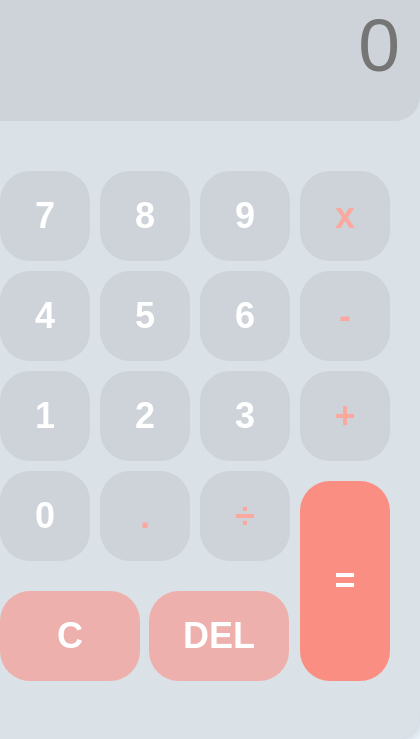
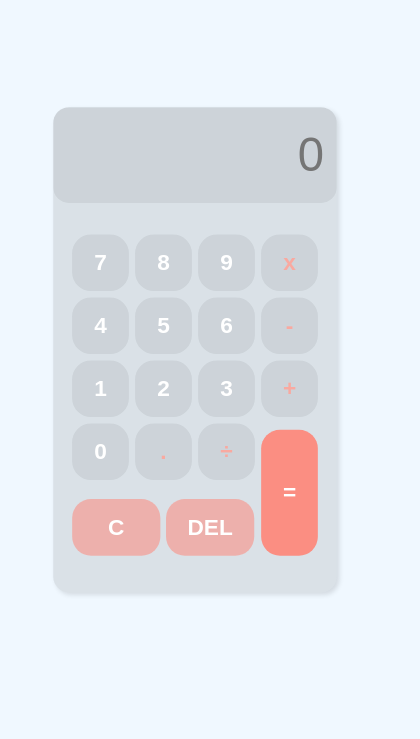
Before and after one commit to tomasjpn/Calculator-TOP, a website built with webpack: page src/index.html in a window 390 px wide. Shown: the part 117-856 px from the top of the page, 420 px wide, since content can reach past the window. Built offline with nearby package versions, Linux system fonts and the light colour scheme.

Commit message:
styles.css: Anzeige angepasst für andere Geräte wie Smartphones

```diff
--- a/src/styles.css
+++ b/src/styles.css
@@ -6,7 +6,8 @@ body {
     justify-content: center;
     align-items: center;
     min-height: 100vh;
-    margin: 0
+    margin: 0;
+    overflow: hidden;
 }
 
 /*Titel*/
@@ -48,7 +49,8 @@ h1 {
     font-size: 75px;
     text-align: right;
     padding-right: 20px;
-    color:aliceblue
+    padding-left: 20px;
+    color:aliceblue;
 }
 
 /*Tasten des Taschenrechners*/
@@ -116,3 +118,17 @@ button:hover{
     background-color: rgba(247, 88, 70, 0.797);
     transition: background-color 0.3s;
 }
+
+/*Optimiert für kleinere Screens*/
+@media only screen and (max-width: 730px) {
+    .container {
+        transform: scale(0.7);
+        overflow: hidden;
+    }
+}
+
+@media only screen and (max-width: 400px) {
+    body{
+        transform: scale(0.9);
+    }
+}
```
